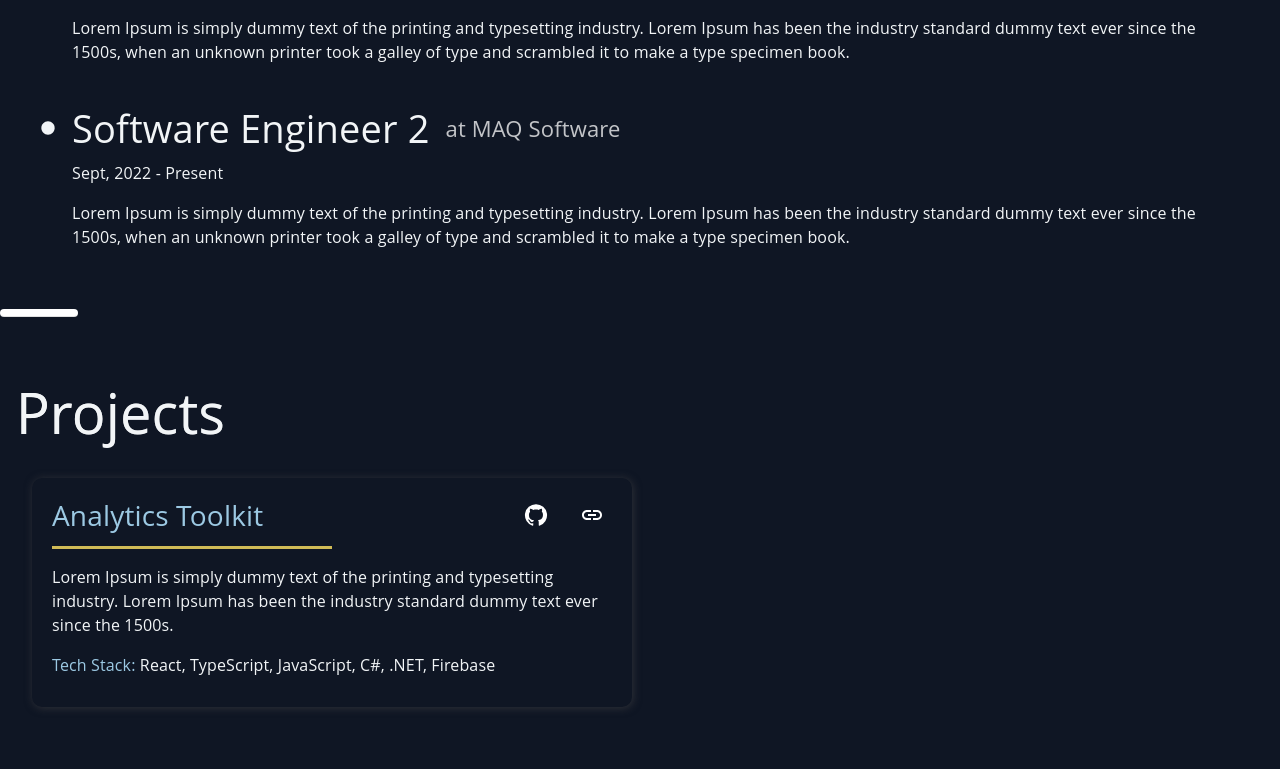
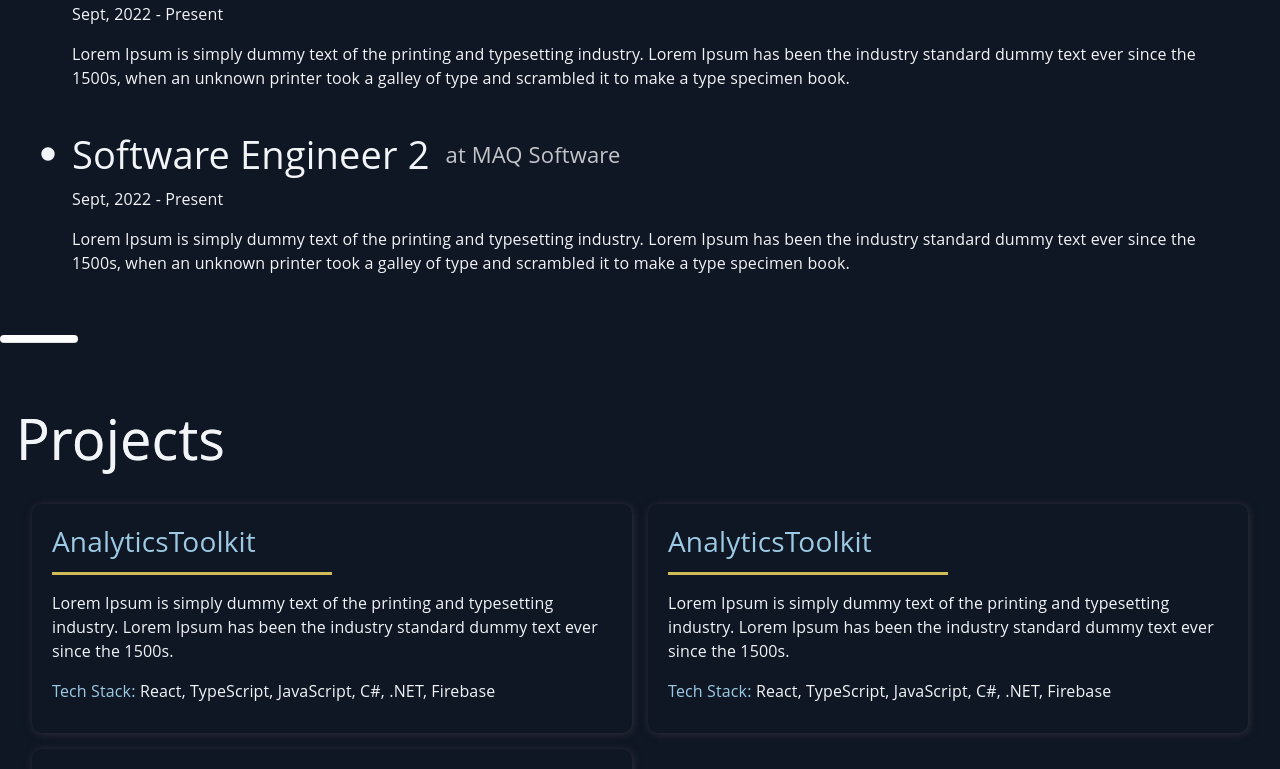
Before and after one commit to Ashutosh-099/MyPortfolio, a React (Vite) app: page / in a window 1280 px wide. Shown: the part 1751-2520 px from the top of the page. Built offline with nearby package versions, Linux system fonts and the light colour scheme; a web font is replaced by a local one.

Commit message:
Apply dynamic data to remaining components

```diff
--- a/src/App.jsx
+++ b/src/App.jsx
@@ -12,6 +12,8 @@ function App() {
         introductionText={data["introduction"]["text"]}
         skillsDesc={data["skills"]["description"]}
         skills={data["skills"]["skillList"]}
+        experiences={data["experiences"]}
+        projects={data["projects"]}
       />
       <Footer />
     </div>
--- a/src/components/Body/Body.jsx
+++ b/src/components/Body/Body.jsx
@@ -7,17 +7,17 @@ import Projects from "../Projects/Projects";
 import "./Body.css";
 
 const Body = (props) => {
-  const { introductionText, skillsDesc, skills } = props;
+  const { introductionText, skillsDesc, skills, experiences, projects } = props;
 
   return (
     <div className="body-container">
       <Introduction introductionText={introductionText} />
       <Divider className="divider" />
-      <Skills skillsDesc={skillsDesc} skills={skills}/>
+      <Skills skillsDesc={skillsDesc} skills={skills} />
       <Divider className="divider" />
-      <Experience />
+      <Experience experiences={experiences} />
       <Divider className="divider" />
-      <Projects />
+      <Projects projects={projects} />
     </div>
   );
 };
@@ -25,6 +25,8 @@ const Body = (props) => {
 Body.propTypes = {
   introductionText: PropTypes.string.isRequired,
   skillsDesc: PropTypes.string.isRequired,
-  skills: PropTypes.array
+  skills: PropTypes.array.isRequired,
+  experiences: PropTypes.array.isRequired,
+  projects: PropTypes.array.isRequired,
 };
 export default Body;
--- a/src/components/Experience/Experience.jsx
+++ b/src/components/Experience/Experience.jsx
@@ -1,69 +1,33 @@
+import PropTypes from "prop-types";
 import { Stack } from "@mui/material";
-import CircleIcon from "@mui/icons-material/Circle";
+import ExperienceCard from "./ExperienceCard";
 import "./Experience.css";
 
-const Experience = () => {
+const Experience = (props) => {
+  const { experiences } = props;
+
   return (
     <Stack className="exp-container" id="experience">
       <h2 className="exp-title">Experiences</h2>
       <Stack spacing={2} className="exp-list-container">
-        <div>
-          <Stack direction="row" sx={{ alignItems: "center" }} spacing={2}>
-            <CircleIcon sx={{ fontSize: 16 }} />
-            <span className="exp-list-item-heading">Software Engineer 2</span>
-            <span style={{ color: "#ffffffbf", fontSize: "22px" }}>
-              at MAQ Software
-            </span>
-          </Stack>
-          <div style={{ padding: "4px 0px 4px 32px" }}>
-            <p style={{ margin: 0 }}>Sept, 2022 - Present</p>
-            <p>
-              Lorem Ipsum is simply dummy text of the printing and typesetting
-              industry. Lorem Ipsum has been the industry standard dummy text
-              ever since the 1500s, when an unknown printer took a galley of
-              type and scrambled it to make a type specimen book.
-            </p>
-          </div>
-        </div>
-        <div>
-          <Stack direction="row" sx={{ alignItems: "center" }} spacing={2}>
-            <CircleIcon sx={{ fontSize: 16 }} />
-            <span className="exp-list-item-heading">Software Engineer 2</span>
-            <span style={{ color: "#ffffffbf", fontSize: "22px" }}>
-              at MAQ Software
-            </span>
-          </Stack>
-          <div style={{ padding: "4px 0px 4px 32px" }}>
-            <p style={{ margin: 0 }}>Sept, 2022 - Present</p>
-            <p>
-              Lorem Ipsum is simply dummy text of the printing and typesetting
-              industry. Lorem Ipsum has been the industry standard dummy text
-              ever since the 1500s, when an unknown printer took a galley of
-              type and scrambled it to make a type specimen book.
-            </p>
-          </div>
-        </div>
-        <div>
-          <Stack direction="row" sx={{ alignItems: "center" }} spacing={2}>
-            <CircleIcon sx={{ fontSize: 16 }} />
-            <span className="exp-list-item-heading">Software Engineer 2</span>
-            <span style={{ color: "#ffffffbf", fontSize: "22px" }}>
-              at MAQ Software
-            </span>
-          </Stack>
-          <div style={{ padding: "4px 0px 4px 32px" }}>
-            <p style={{ margin: 0 }}>Sept, 2022 - Present</p>
-            <p>
-              Lorem Ipsum is simply dummy text of the printing and typesetting
-              industry. Lorem Ipsum has been the industry standard dummy text
-              ever since the 1500s, when an unknown printer took a galley of
-              type and scrambled it to make a type specimen book.
-            </p>
-          </div>
-        </div>
+        {experiences.map((experience) => (
+          <ExperienceCard
+            key={experience.id}
+            role={experience.role}
+            companyName={experience.companyName}
+            fromDate={experience.fromDate}
+            toDate={experience.toDate}
+            roleDesc={experience.roleDesc}
+            achievements={experience.achievements ?? undefined}
+          />
+        ))}
       </Stack>
     </Stack>
   );
 };
 
+Experience.propTypes = {
+  experiences: PropTypes.array.isRequired,
+};
+
 export default Experience;
--- /dev/null
+++ b/src/components/Experience/ExperienceCard.jsx
@@ -0,0 +1,41 @@
+import PropTypes from "prop-types";
+import { Stack, Tooltip } from "@mui/material";
+import CircleIcon from "@mui/icons-material/Circle";
+import EmojiEventsIcon from "@mui/icons-material/EmojiEvents";
+
+const ExperienceCard = (props) => {
+  const { role, companyName, fromDate, toDate, roleDesc, achievements } = props;
+  return (
+    <div>
+      <Stack direction="row" sx={{ alignItems: "center" }} spacing={2}>
+        <CircleIcon sx={{ fontSize: 16 }} />
+        <span className="exp-list-item-heading">{role}</span>
+        <span style={{ color: "#ffffffbf", fontSize: "22px" }}>
+          {"at " + companyName}
+        </span>
+      </Stack>
+      <div style={{ padding: "4px 0px 4px 32px" }}>
+        <p style={{ margin: 0 }}>{fromDate + " - " + toDate}</p>
+        <p>{roleDesc}</p>
+        {achievements && (
+          <Stack direction="row" sx={{ alignItems: "center" }} spacing={2}>
+            <Tooltip title="Achievements">
+              <EmojiEventsIcon sx={{ color: "#d0bb57", fontSize: 26 }} />
+            </Tooltip>
+            <p>{achievements.join(", ")}</p>
+          </Stack>
+        )}
+      </div>
+    </div>
+  );
+};
+
+ExperienceCard.propTypes = {
+  role: PropTypes.string.isRequired,
+  companyName: PropTypes.string.isRequired,
+  fromDate: PropTypes.string.isRequired,
+  toDate: PropTypes.string.isRequired,
+  roleDesc: PropTypes.string.isRequired,
+  achievements: PropTypes.array,
+};
+export default ExperienceCard;
--- a/src/components/Projects/ProjectCard.jsx
+++ b/src/components/Projects/ProjectCard.jsx
@@ -1,26 +1,33 @@
+import PropTypes from "prop-types";
 import { Grid2 as Grid, IconButton, Stack, Tooltip } from "@mui/material";
 import LinkIcon from "@mui/icons-material/Link";
 import GitHubIcon from "@mui/icons-material/GitHub";
 
-const ProjectCard = () => {
+const ProjectCard = (props) => {
+  const { projectName, projectDesc, techStack, githubLink, hostLink } = props;
+
   return (
     <Grid size={6} className="project-card">
       <Stack
         direction="row"
         sx={{ justifyContent: "space-between", alignItems: "center" }}
       >
-        <h2 className="project-name">Analytics Toolkit</h2>
+        <h2 className="project-name">{projectName}</h2>
         <Stack direction="row" spacing={2}>
+          {githubLink && (
             <Tooltip title="Github">
               <IconButton aria-label="github-btn">
                 <GitHubIcon style={{ color: "white" }} />
               </IconButton>
             </Tooltip>
+          )}
+          {hostLink && (
             <Tooltip title="Host Link">
               <IconButton aria-label="link-btn">
                 <LinkIcon style={{ color: "white" }} />
               </IconButton>
             </Tooltip>
+          )}
         </Stack>
       </Stack>
       <hr
@@ -32,17 +39,21 @@ const ProjectCard = () => {
           background: "#d0bb57",
         }}
       />
+      <p>{projectDesc}</p>
       <p>
-        Lorem Ipsum is simply dummy text of the printing and typesetting
-        industry. Lorem Ipsum has been the industry standard dummy text ever
-        since the 1500s.
-      </p>
-      <p>
-        <span style={{ color: "#9cc9e3" }}>Tech Stack:</span> React, TypeScript,
-        JavaScript, C#, .NET, Firebase
+        <span style={{ color: "#9cc9e3" }}>Tech Stack:</span>{" "}
+        {techStack.join(", ")}
       </p>
     </Grid>
   );
 };
 
+ProjectCard.propTypes = {
+  projectName: PropTypes.string.isRequired,
+  projectDesc: PropTypes.string.isRequired,
+  techStack: PropTypes.array.isRequired,
+  githubLink: PropTypes.string,
+  hostLink: PropTypes.string,
+};
+
 export default ProjectCard;
--- a/src/components/Projects/Projects.jsx
+++ b/src/components/Projects/Projects.jsx
@@ -1,16 +1,32 @@
+import PropTypes from "prop-types";
 import { Stack, Grid2 as Grid } from "@mui/material";
 import "./Projects.css";
 import ProjectCard from "./ProjectCard";
 
-const Projects = () => {
+const Projects = (props) => {
+  const { projects } = props;
+
   return (
     <Stack className="project-container" id="skills">
       <h2 className="project-title">Projects</h2>
       <Grid container spacing={2} style={{ padding: "1rem" }}>
-        <ProjectCard />
+        {projects.map((project) => (
+          <ProjectCard
+            key={project.id}
+            projectName={project.projectName}
+            projectDesc={project.projectDesc}
+            techStack={project.techStack}
+            githubLink={project.githubLink}
+            hostLink={project.hostLink}
+          />
+        ))}
       </Grid>
     </Stack>
   );
 };
 
+Projects.propTypes = {
+  projects: PropTypes.array.isRequired,
+};
+
 export default Projects;
--- a/src/utils/data.json
+++ b/src/utils/data.json
@@ -54,6 +54,16 @@
   },
   "experiences": [
     {
+      "id": "se2-maq2",
+      "role": "Software Engineer 2",
+      "companyName": "MAQ Software",
+      "fromDate": "Sept, 2022",
+      "toDate": "Present",
+      "roleDesc": "Lorem Ipsum is simply dummy text of the printing and typesetting industry. Lorem Ipsum has been the industry standard dummy text ever since the 1500s, when an unknown printer took a galley of type and scrambled it to make a type specimen book.",
+      "achievements": ["Champions of the Quarter"]
+    },
+    {
+      "id": "se2-maq1",
       "role": "Software Engineer 2",
       "companyName": "MAQ Software",
       "fromDate": "Sept, 2022",
@@ -61,13 +71,7 @@
       "roleDesc": "Lorem Ipsum is simply dummy text of the printing and typesetting industry. Lorem Ipsum has been the industry standard dummy text ever since the 1500s, when an unknown printer took a galley of type and scrambled it to make a type specimen book."
     },
     {
-      "role": "Software Engineer 2",
-      "companyName": "MAQ Software",
-      "fromDate": "Sept, 2022",
-      "toDate": "Present",
-      "roleDesc": "Lorem Ipsum is simply dummy text of the printing and typesetting industry. Lorem Ipsum has been the industry standard dummy text ever since the 1500s, when an unknown printer took a galley of type and scrambled it to make a type specimen book."
-    },
-    {
+      "id": "se2-maq",
       "role": "Software Engineer 2",
       "companyName": "MAQ Software",
       "fromDate": "Sept, 2022",
@@ -77,6 +81,7 @@
   ],
   "projects": [
     {
+      "id": "ana-tk",
       "projectName": "AnalyticsToolkit",
       "projectDesc": "Lorem Ipsum is simply dummy text of the printing and typesetting industry. Lorem Ipsum has been the industry standard dummy text ever since the 1500s.",
       "techStack": ["React", "TypeScript", "JavaScript", "C#", ".NET", "Firebase"],
@@ -84,18 +89,16 @@
       "hostLink": ""
     },
     {
+      "id": "ana-tk1",
       "projectName": "AnalyticsToolkit",
       "projectDesc": "Lorem Ipsum is simply dummy text of the printing and typesetting industry. Lorem Ipsum has been the industry standard dummy text ever since the 1500s.",
-      "techStack": ["React", "TypeScript", "JavaScript", "C#", ".NET", "Firebase"],
-      "gitHubLink": "",
-      "hostLink": ""
+      "techStack": ["React", "TypeScript", "JavaScript", "C#", ".NET", "Firebase"]
     },
     {
+      "id": "ana-tk2",
       "projectName": "AnalyticsToolkit",
       "projectDesc": "Lorem Ipsum is simply dummy text of the printing and typesetting industry. Lorem Ipsum has been the industry standard dummy text ever since the 1500s.",
-      "techStack": ["React", "TypeScript", "JavaScript", "C#", ".NET", "Firebase"],
-      "gitHubLink": "",
-      "hostLink": ""
+      "techStack": ["React", "TypeScript", "JavaScript", "C#", ".NET", "Firebase"]
     }
   ]
 }
```
Lines whose indentation alone changed are shown as unchanged.
